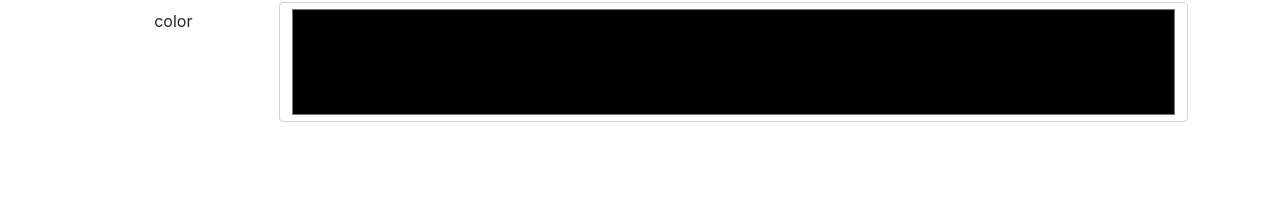
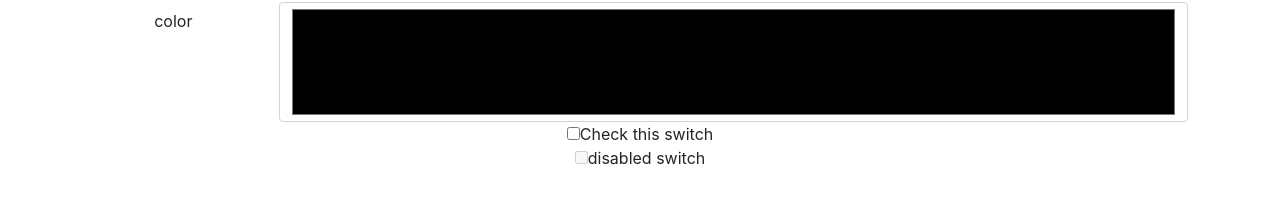
Before and after one commit to alexandre-pinon/twitch-2.0, a React (Create React App) app in the folder front/App/: page /settings/background in a window 1280 px wide. Shown: the part 109-312 px from the top of the page. Built offline with nearby package versions, Linux system fonts and the light colour scheme; no server answers.

Commit message:
bug de checkbox

```diff
--- a/front/App/src/components/settings/background.js
+++ b/front/App/src/components/settings/background.js
@@ -86,7 +86,20 @@ class FormsBackground extends React.Component {
                     <Form.Control column sm="10" style={{height: "15vh"}} type="color" defaultValue="#fff" title="Choose your color" id='color' name='color' value={color} onChange={this.handleChange}/>
                   </Col>
                 </Form.Group>
-                </div>
+                <Form>
+                  <Form.Switch
+                    type="switch"
+                    id="custom-switch"
+                    label="Check this switch"
+                  />
+                  <Form.Switch
+                    disabled
+                    type="switch"
+                    label="disabled switch"
+                    id="disabled-custom-switch"
+                  />
+                </Form>
+              </div>
             </form>
         )
     }
```
